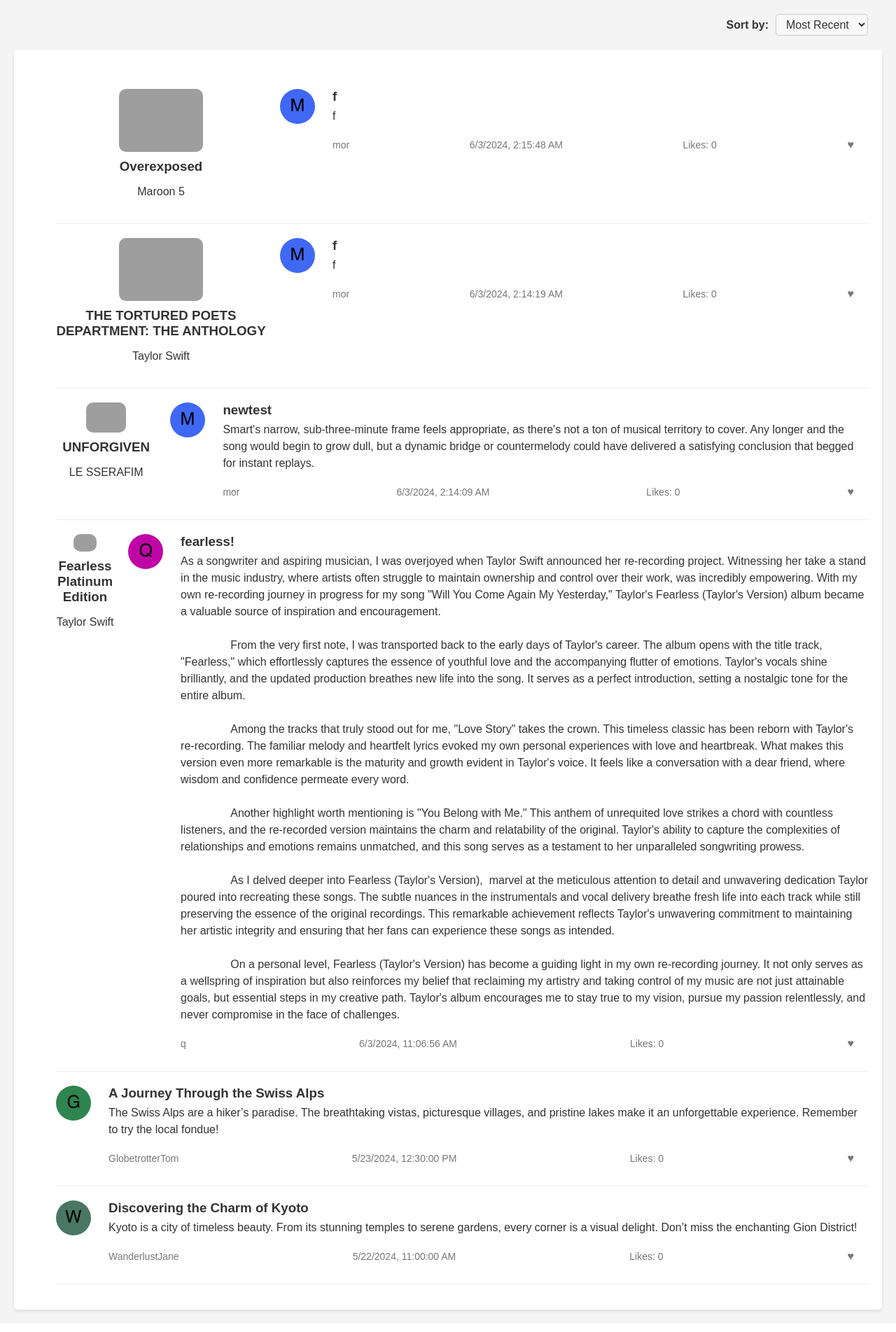
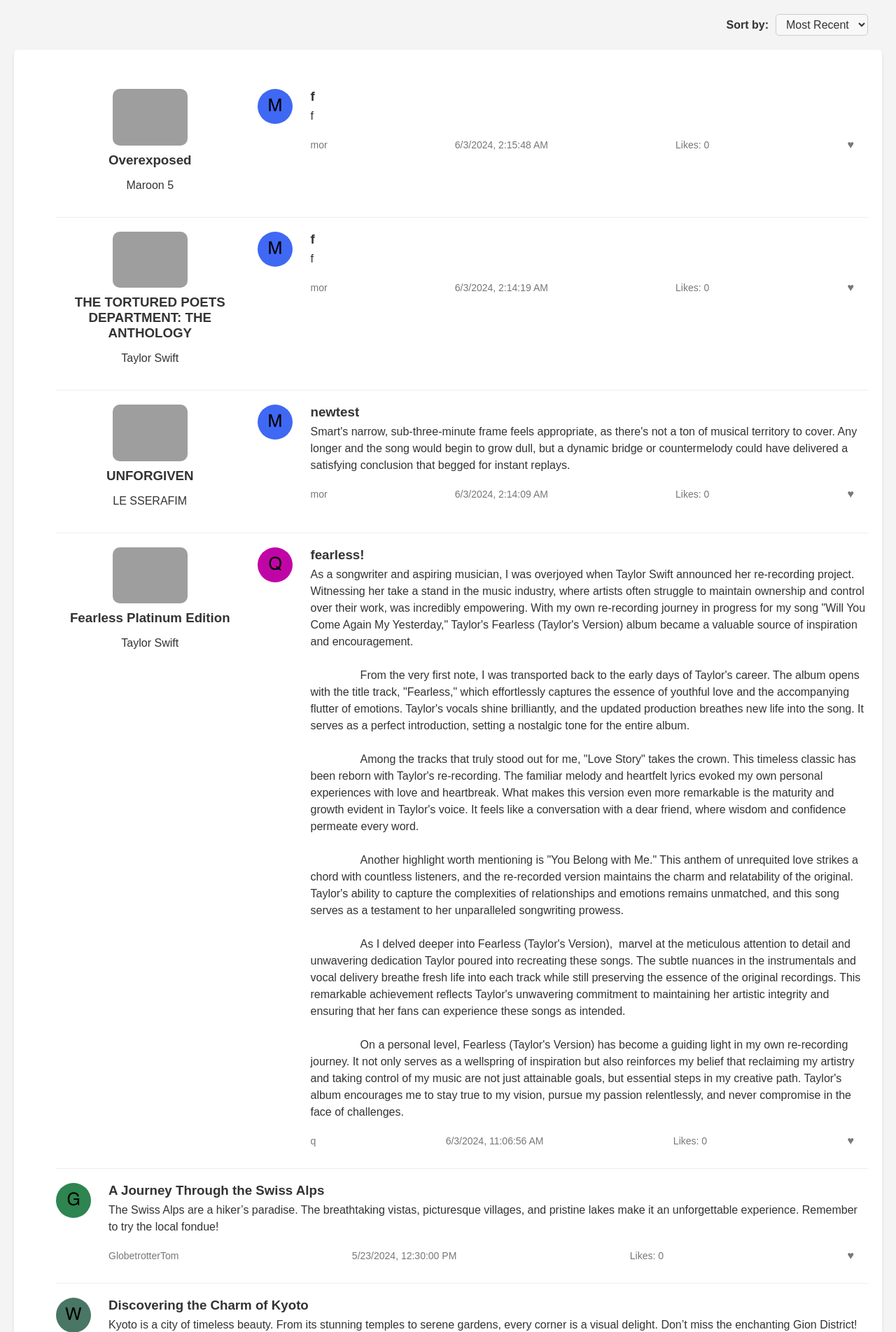
Before and after one commit to morweee/SoundPost, a Node server app: page / in a window 1280 px wide. Shown: the part 57-1960 px from the top of the page at 70% size. Before the commit the page ends 1933 px from the top, so only its background shows below. Run offline with Node 20, Linux system fonts and the light colour scheme; data comes from the database, SQL or seed files in the repository; both versions use the stored data as it was after the commit; some libraries are stand-ins or nearby versions; grey boxes are pictures that could not be loaded.

Commit message:
fixed components' positions in the post section

```diff
--- a/public/css/styles.css
+++ b/public/css/styles.css
@@ -533,6 +533,7 @@
     flex-direction: column;
     justify-content: space-between;
     flex-grow: 1;
+    width: calc(100% - 270px);
 }
 
 .post-header {
```
Also changed, not shown: database.db (added), public/avatars/q.png (added).
